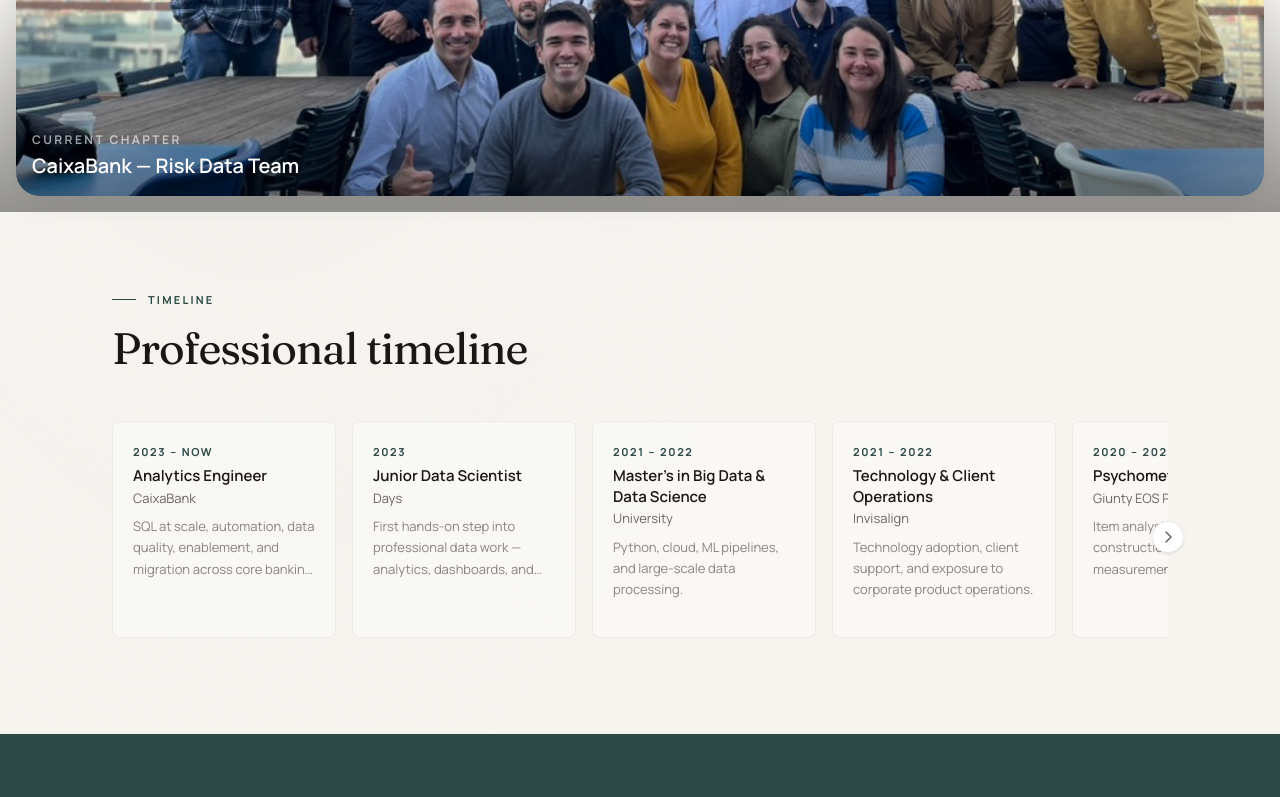
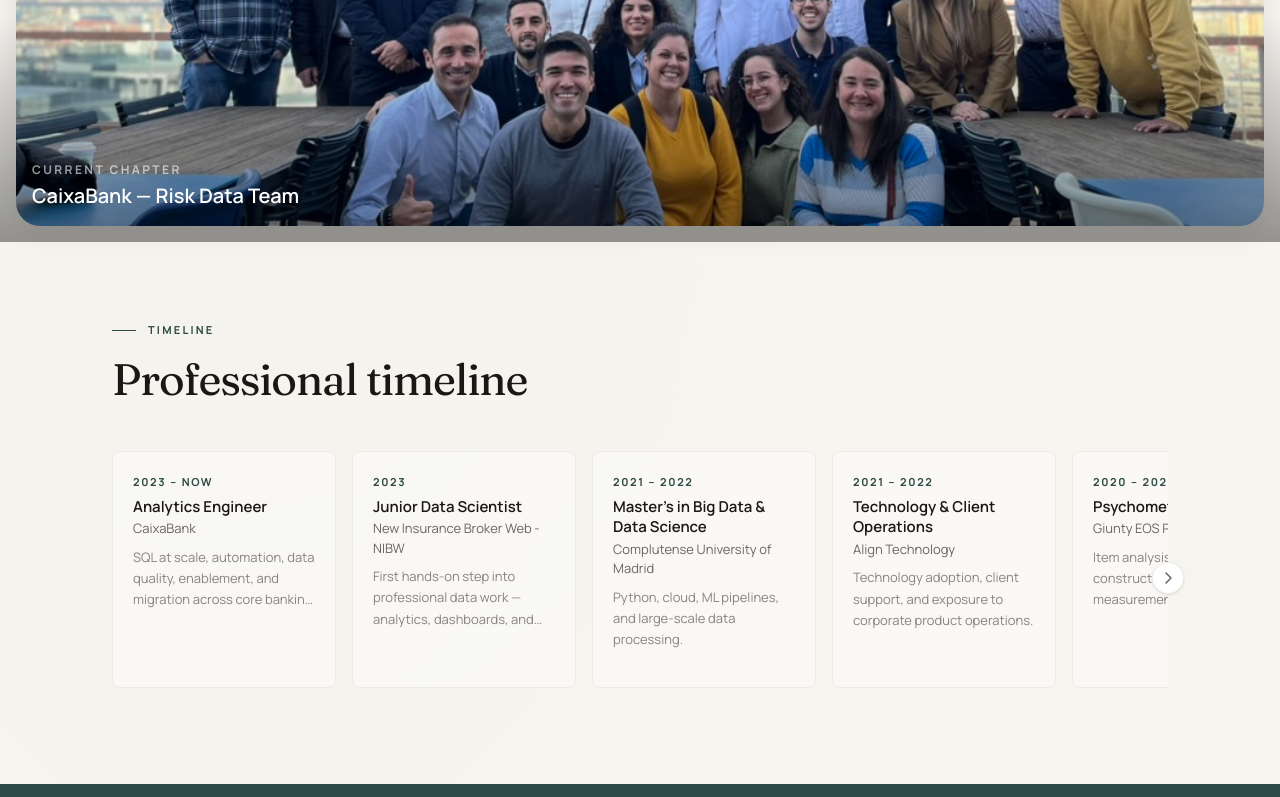
Before and after one commit to hecogo1/cv-landing-page, a React (Vite) app: page / in a window 1280 px wide. Shown: the part 3264-4061 px from the top of the page. Built offline with nearby package versions, Linux system fonts and the light colour scheme.

Commit message:
fix: update organization names and locations for accuracy in professional experience

```diff
--- a/src/app/content/siteContent.js
+++ b/src/app/content/siteContent.js
@@ -84,7 +84,7 @@ export const siteContent = {
       'From there, I moved into Psychology. That decision shaped me deeply. During my degree, I became increasingly interested in research, statistics, psychometrics, and technical problem-solving. In a way, I ended up returning to technology through a different door: not because I loved computers for their own sake, but because I was fascinated by systems, measurement, and the logic behind how things work.',
       'I collaborated in academic research projects involving intelligence assessment, museum preference models, and data simulation in R. That was also where programming became real for me. I started with R, and I quickly realised I genuinely loved building things through code.',
       'Later, I completed advanced study in research methodology and psychometrics, and then spent a year in Australia before COVID to improve my English. That period mattered to me not just personally, but professionally: it was a deliberate investment in becoming more capable and more prepared.',
-      'When I returned, I worked first in a psychometric testing company and later at Invisalign, where I strengthened something that would become central in my career: the ability to connect technical understanding with business and client-facing reality.',
+      'When I returned, I worked first in a psychometric testing company and later at Align Technology (AKA Invisalign), where I strengthened something that would become central in my career: the ability to connect technical understanding with business and client-facing reality.',
       'After completing a Master’s degree in Big Data and Data Science, that combination finally gave me access to the data world professionally. It became the bridge into the field I work in now.',
     ],
     imageSlots: [
@@ -122,19 +122,19 @@ export const siteContent = {
       {
         year: '2023',
         title: 'Junior Data Scientist',
-        org: 'Days',
+        org: 'New Insurance Broker Web - NIBW',
         desc: 'First hands-on step into professional data work — analytics, dashboards, and product metrics.',
       },
       {
         year: '2021 – 2022',
         title: "Master's in Big Data & Data Science",
-        org: 'University',
+        org: 'Complutense University of Madrid',
         desc: 'Python, cloud, ML pipelines, and large-scale data processing.',
       },
       {
         year: '2021 – 2022',
         title: 'Technology & Client Operations',
-        org: 'Invisalign',
+        org: 'Align Technology',
         desc: 'Technology adoption, client support, and exposure to corporate product operations.',
       },
       {
@@ -146,25 +146,25 @@ export const siteContent = {
       {
         year: '2019 – 2020',
         title: 'English immersion year',
-        org: 'Australia',
+        org: 'Sydney, Australia',
         desc: 'Full language immersion before COVID — communication skills & independence.',
       },
       {
         year: '2018 – 2019',
         title: "Master's in Research Methods & Psychometrics",
-        org: 'University',
+        org: 'Complutense University of Madrid',
         desc: 'Advanced statistics, measurement theory, and research design.',
       },
       {
         year: '2015 – 2019',
         title: 'Research collaborations',
-        org: 'University labs',
+        org: 'Complutense University of Madrid',
         desc: 'Intelligence, museum visitor behaviour, driving simulation — data collection and analysis with R.',
       },
       {
         year: '2014 – 2018',
         title: 'Psychology degree',
-        org: 'University',
+        org: 'Complutense University of Madrid',
         desc: 'Research methodology, statistics, psychometrics, and programming in R.',
       },
     ],
```
